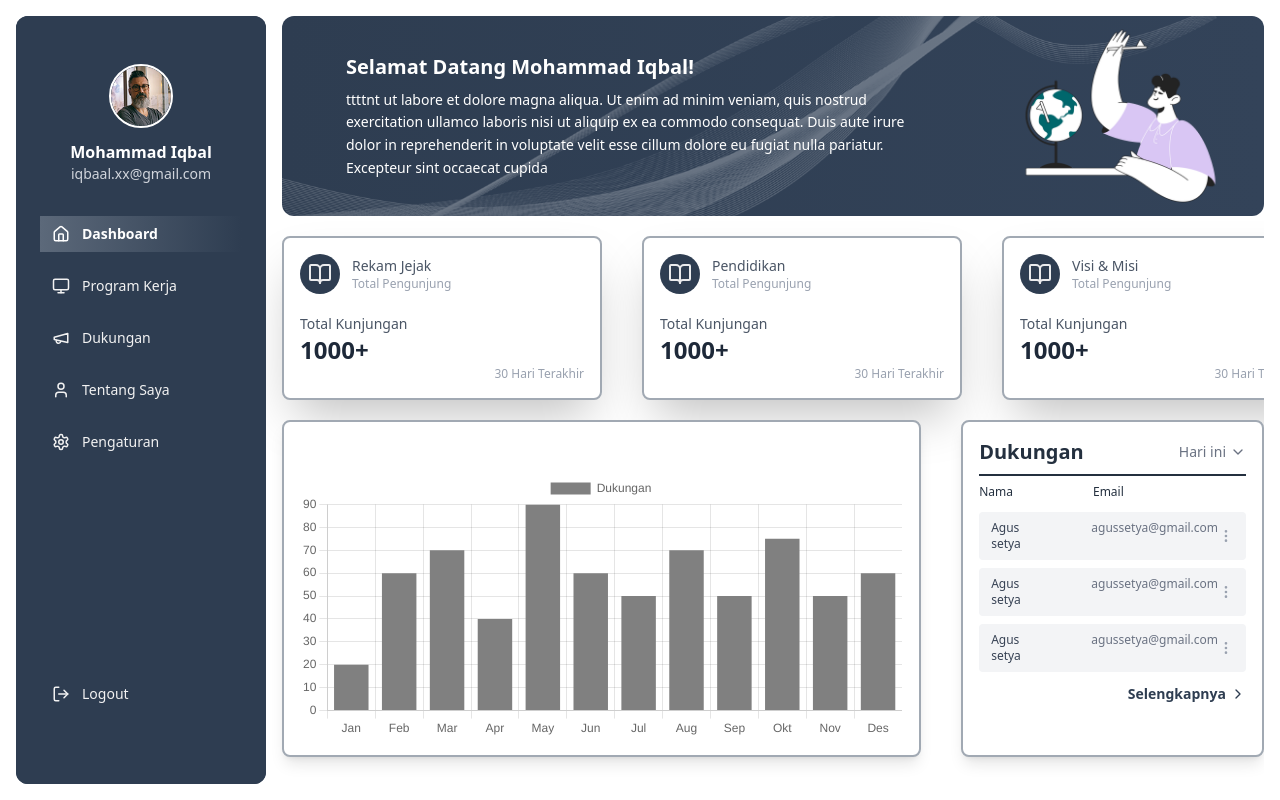
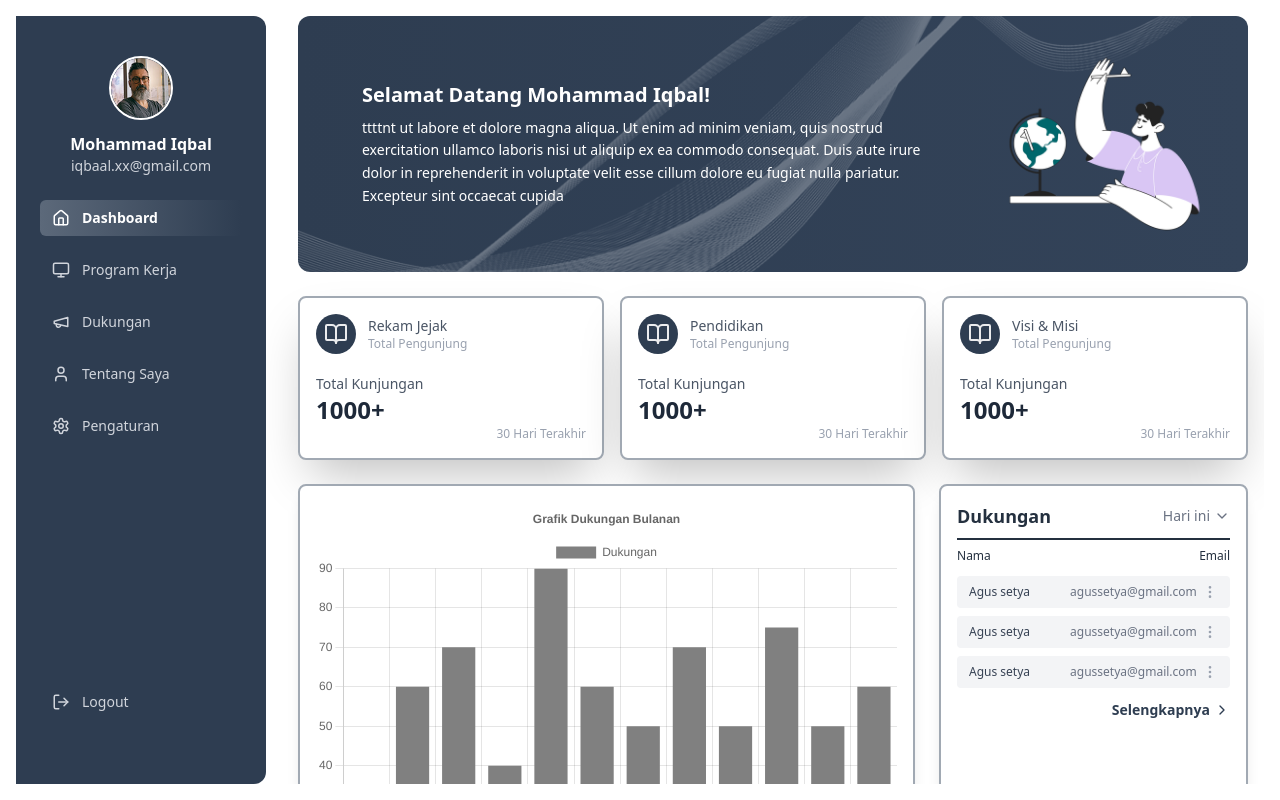
Before and after one commit to Yoga838/project_ub, a React (Vite) app: page /dashboard in a window 1280 px wide. Built offline with nearby package versions, Linux system fonts and the light colour scheme.

Commit message:
fix: sidebar resonsive & pages home dashboard responsive

```diff
--- a/src/component/dashboard/chart/barChart.jsx
+++ b/src/component/dashboard/chart/barChart.jsx
@@ -8,9 +8,9 @@ import {
   Tooltip,
   Legend,
 } from "chart.js";
-
 import { Bar } from "react-chartjs-2";
 
+// Registrasi elemen ChartJS
 ChartJS.register(
   CategoryScale,
   LinearScale,
@@ -20,17 +20,20 @@ ChartJS.register(
   Legend
 );
 
+// Opsi konfigurasi chart
 const options = {
   responsive: true,
+  maintainAspectRatio: false, // Kunci agar tinggi bisa menyesuaikan
   plugins: {
-    legend: { position: "top" }, // "chartArea" is invalid
+    legend: { position: "top" },
     title: {
       display: true,
-      //   text: "Modular Bar Chart",
+      text: "Grafik Dukungan Bulanan",
     },
   },
 };
 
+// Data chart
 const data = {
   labels: [
     "Jan",
@@ -55,9 +58,10 @@ const data = {
   ],
 };
 
+// Komponen BarChart
 export default function BarChart() {
   return (
-    <div className="w-full max-w-3xl mx-auto p-4">
+    <div className="w-full h-[300px] md:h-[400px] lg:h-[450px]">
       <Bar options={options} data={data} />
     </div>
   );
--- a/src/component/dashboard/sidebar/index.jsx
+++ b/src/component/dashboard/sidebar/index.jsx
@@ -1,26 +1,52 @@
-import React from "react";
+import React, { useState } from "react";
 import profiling from "../../../assets/profiling.png";
-import { Home, Monitor, Megaphone, User, Settings, LogOut } from "lucide-react";
+import {
+  Home,
+  Monitor,
+  Megaphone,
+  User,
+  Settings,
+  LogOut,
+  Menu,
+  X,
+} from "lucide-react";
 
 export default function Sidebar() {
+  const [isOpen, setIsOpen] = useState(false);
+
   return (
-    <div className="container-sidebar w-[250px] h-full bg-primary-600 rounded-xl">
-      <div className="w-[250px] h-full bg-primary-600 text-white rounded-xl flex flex-col items-center py-12 justify-between">
-        {/* Top: Profil dan Menu */}
-        <div className="flex flex-col items-center w-full">
-          {/* Foto Profil */}
+    <>
+      {/* Toggle Button (visible on mobile) */}
+      <button
+        className="fixed top-4 left-4 z-50 md:hidden p-2 bg-primary-600 text-white rounded-md"
+        onClick={() => setIsOpen(!isOpen)}
+      >
+        {isOpen ? <X size={24} /> : <Menu size={24} />}
+      </button>
+
+      {/* Sidebar */}
+      <div
+        className={`
+          fixed z-40 top-0 left-0 h-full w-[250px] bg-primary-600 text-white rounded-r-xl transform transition-transform duration-300
+          ${isOpen ? "translate-x-0" : "-translate-x-full"}
+          md:relative md:translate-x-0 md:flex
+        `}
+      >
+        <div className="w-full h-full flex flex-col justify-between py-10 items-center">
+          {/* Profil */}
+          <div className="flex flex-col items-center w-full px-6">
             <img
               src={profiling}
               alt="Profile"
               className="w-16 h-16 rounded-full border-2 border-white object-cover mb-3"
             />
-          <div className="text-center">
+            <div className="text-center mb-6">
               <p className="font-semibold">Mohammad Iqbal</p>
               <p className="text-sm text-gray-300">iqbaal.xx@gmail.com</p>
             </div>
 
-          {/* Menu */}
-          <nav className="mt-8 w-full px-6 space-y-4">
+            {/* Menu Items */}
+            <nav className="w-full space-y-4">
               <SidebarItem icon={<Home size={18} />} label="Dashboard" active />
               <SidebarItem icon={<Monitor size={18} />} label="Program Kerja" />
               <SidebarItem icon={<Megaphone size={18} />} label="Dukungan" />
@@ -29,22 +55,23 @@ export default function Sidebar() {
             </nav>
           </div>
 
-        {/* Bottom: Logout */}
+          {/* Logout */}
           <div className="w-full px-6 mb-6">
             <SidebarItem icon={<LogOut size={18} />} label="Logout" />
           </div>
         </div>
       </div>
+    </>
   );
 }
 
 function SidebarItem({ icon, label, active = false }) {
   return (
     <div
-      className={`flex items-center gap-3 px-3 py-2 cursor-pointer transition-colors ${
+      className={`flex items-center gap-3 px-3 py-2 cursor-pointer rounded-md transition-all ${
         active
           ? "bg-gradient-to-r from-primary-400 to-primary-600 text-white font-semibold"
-          : "text-grey-6 hover:bg-gradient-to-r from-primary-400 to-primary-600"
+          : "text-gray-300 hover:bg-gradient-to-r from-primary-400 to-primary-600"
       }`}
     >
       {icon}
--- a/src/pages/dashboard/pagesHome/index.jsx
+++ b/src/pages/dashboard/pagesHome/index.jsx
@@ -17,19 +17,21 @@ const supportData = [
 
 export default function PagesHome() {
   return (
-    <div className="ml-4">
-      <div className="flex-1">
-        <div className="relative w-full h-[200px] rounded-xl overflow-hidden bg-gradient-to-r from-primary-600 to-primary-500 flex items-center px-8">
+    <div className="ml-4 px-4">
+      {/* Banner */}
+      <div className="relative w-full rounded-xl overflow-hidden bg-gradient-to-r from-primary-600 to-primary-500 flex flex-col md:flex-row items-center px-4 md:px-8 py-4">
         <img
           src={pattern}
           alt="Banner Pattern"
-            className="absolute top-0 left-0 w-full h-full opacity-90"
+          className="absolute top-0 left-0 w-full h-full opacity-90 object-cover"
         />
-          <div className="z-10 w-2/3 ml-8 text-white">
+
+        {/* Text Area */}
+        <div className="z-10 w-full text-white mb-4 md:mb-0 md:ml-8 md:w-2/3 text-center md:text-left">
           <h1 className="text-xl font-semibold mb-2">
             Selamat Datang Mohammad Iqbal!
           </h1>
-            <p className="text-sm font-light leading-relaxed ">
+          <p className="text-sm font-light leading-relaxed">
             ttttnt ut labore et dolore magna aliqua. Ut enim ad minim veniam,
             quis nostrud exercitation ullamco laboris nisi ut aliquip ex ea
             commodo consequat. Duis aute irure dolor in reprehenderit in
@@ -38,22 +40,21 @@ export default function PagesHome() {
           </p>
         </div>
 
-          <div className="z-10 w-1/3 flex justify-end">
+        {/* Illustration Image - Hidden on mobile/tablet */}
+        <div className="z-10 w-full md:w-1/3 hidden md:flex justify-end">
           <img
             src={illustration}
             alt="Illustration"
-              className="w-56 h-auto"
+            className="w-40 md:w-56 h-auto"
           />
         </div>
       </div>
-      </div>
 
-      {/* 3 Card */}
-      <div className="flex gap-10">
+      {/* 3 Card - Responsive Layout */}
+      <div className="flex flex-col md:flex-row gap-4 mt-6">
         {/* Card 1 */}
-        <div className="mt-5">
-          <div className="w-80 h-full bg-white border-2 border-primary-200 rounded-lg shadow-2xl p-4 flex flex-col justify-between">
-            {/* Header Section */}
+        <div className="w-full md:w-1/3">
+          <div className="bg-white border-2 border-primary-200 rounded-lg shadow-2xl p-4 h-full flex flex-col justify-between">
             <div className="flex items-center space-x-3">
               <div className="bg-primary-600 p-2 rounded-full">
                 <BookOpen className="w-6 h-6 text-primary-50" />
@@ -63,23 +64,19 @@ export default function PagesHome() {
                 <p className="text-xs text-gray-400">Total Pengunjung</p>
               </div>
             </div>
-
-            {/* Stats */}
             <div className="mt-5">
               <p className="text-sm text-gray-600">Total Kunjungan</p>
               <p className="text-2xl font-bold text-gray-800">1000+</p>
             </div>
-
-            {/* Footer */}
             <div className="text-right">
               <p className="text-xs text-gray-400">30 Hari Terakhir</p>
             </div>
           </div>
         </div>
+
         {/* Card 2 */}
-        <div className="mt-5">
-          <div className="w-80 h-full bg-white border-2 border-primary-200 rounded-lg shadow-2xl p-4 flex flex-col justify-between">
-            {/* Header Section */}
+        <div className="w-full md:w-1/3">
+          <div className="bg-white border-2 border-primary-200 rounded-lg shadow-2xl p-4 h-full flex flex-col justify-between">
             <div className="flex items-center space-x-3">
               <div className="bg-primary-600 p-2 rounded-full">
                 <BookOpen className="w-6 h-6 text-primary-50" />
@@ -89,23 +86,19 @@ export default function PagesHome() {
                 <p className="text-xs text-gray-400">Total Pengunjung</p>
               </div>
             </div>
-
-            {/* Stats */}
             <div className="mt-5">
               <p className="text-sm text-gray-600">Total Kunjungan</p>
               <p className="text-2xl font-bold text-gray-800">1000+</p>
             </div>
-
-            {/* Footer */}
             <div className="text-right">
               <p className="text-xs text-gray-400">30 Hari Terakhir</p>
             </div>
           </div>
         </div>
+
         {/* Card 3 */}
-        <div className="mt-5">
-          <div className="w-80 h-full bg-white border-2 border-primary-200 rounded-lg shadow-2xl p-4 flex flex-col justify-between">
-            {/* Header Section */}
+        <div className="w-full md:w-1/3">
+          <div className="bg-white border-2 border-primary-200 rounded-lg shadow-2xl p-4 h-full flex flex-col justify-between">
             <div className="flex items-center space-x-3">
               <div className="bg-primary-600 p-2 rounded-full">
                 <BookOpen className="w-6 h-6 text-primary-50" />
@@ -115,14 +108,10 @@ export default function PagesHome() {
                 <p className="text-xs text-gray-400">Total Pengunjung</p>
               </div>
             </div>
-
-            {/* Stats */}
             <div className="mt-5">
               <p className="text-sm text-gray-600">Total Kunjungan</p>
               <p className="text-2xl font-bold text-gray-800">1000+</p>
             </div>
-
-            {/* Footer */}
             <div className="text-right">
               <p className="text-xs text-gray-400">30 Hari Terakhir</p>
             </div>
@@ -130,35 +119,33 @@ export default function PagesHome() {
         </div>
       </div>
 
-      {/* Bar Chart */}
-      <div className="flex my-5 gap-10">
-        <div className="w-[680px] bg-white border-2 border-primary-200 rounded-lg shadow-lg">
+      {/* Bar Chart & Dukungan */}
+      <div className="flex flex-col lg:flex-row my-6 gap-6">
+        <div className="w-full lg:w-2/3 bg-white border-2 border-primary-200 rounded-lg shadow-lg p-4">
           <BarChart />
         </div>
-        <div className="w-80 bg-white border-2 border-primary-200 rounded-lg shadow-lg p-4">
-          {/* Header */}
+
+        <div className="w-full lg:w-1/3 bg-white border-2 border-primary-200 rounded-lg shadow-lg p-4">
           <div className="flex justify-between items-center mb-2">
-            <h2 className="text-xl font-bold text-primary-700">Dukungan</h2>
+            <h2 className="text-lg font-bold text-primary-700">Dukungan</h2>
             <div className="flex items-center text-sm text-gray-500 cursor-pointer">
               Hari ini
               <ChevronDown className="w-4 h-4 ml-1" />
             </div>
           </div>
 
-          {/* Table Header */}
-          <div className="flex gap-20 text-xs text-primary-700 border-t-2 pt-2 pb-1 mb-2">
+          <div className="flex justify-between text-xs text-primary-700 border-t-2 pt-2 pb-1 mb-2">
             <span>Nama</span>
             <span>Email</span>
           </div>
 
-          {/* List */}
           <div className="space-y-2">
             {supportData.map((user, index) => (
               <div
                 key={index}
                 className="flex justify-between items-center bg-gray-100 rounded px-3 py-2"
               >
-                <div className="flex gap-10">
+                <div className="flex flex-col sm:flex-row sm:gap-10">
                   <p className="text-xs text-gray-700">{user.name}</p>
                   <p className="text-xs text-gray-500">{user.email}</p>
                 </div>
@@ -167,7 +154,6 @@ export default function PagesHome() {
             ))}
           </div>
 
-          {/* Footer */}
           <div className="flex justify-end mt-3">
             <button className="text-sm text-primary-600 font-semibold flex items-center hover:underline">
               Selengkapnya
```
Lines whose indentation alone changed are shown as unchanged.
